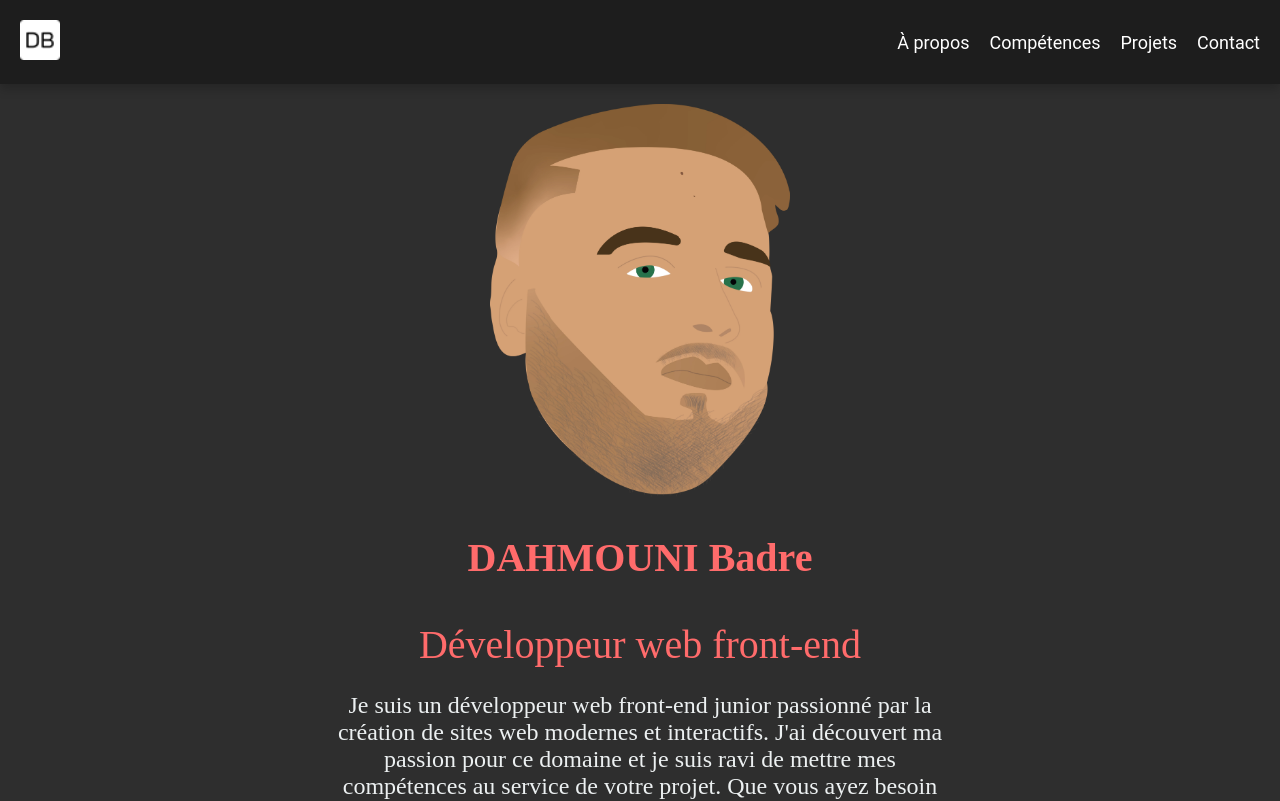
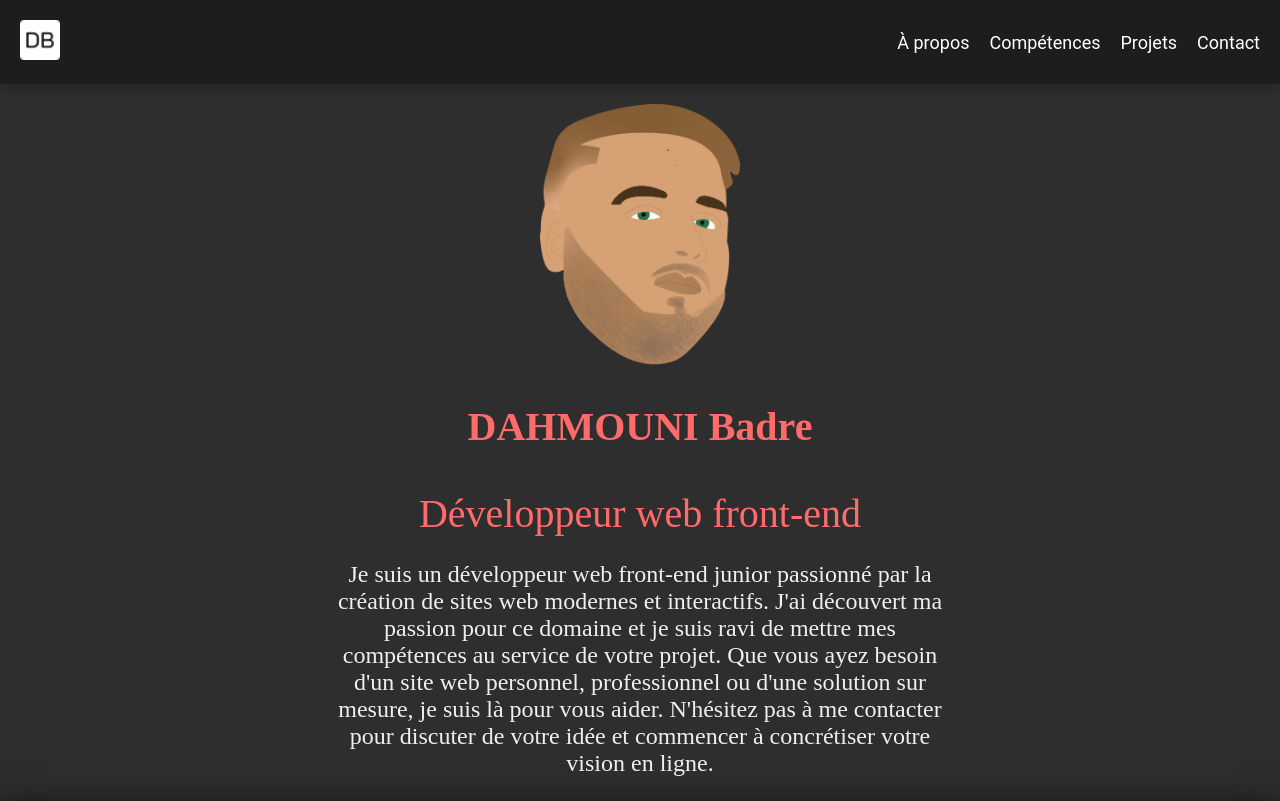
Before and after one commit to MisterBakka/bacode, a React (Create React App) app: page / in a window 1280 px wide. Shown: the top 801 px of the page. Built offline with nearby package versions, Linux system fonts and the light colour scheme.

Commit message:
taille du portrait

```diff
--- a/src/components/About/About.css
+++ b/src/components/About/About.css
@@ -31,7 +31,8 @@ p  {
 
 .portrait {
   width: 50%;
-  max-width: 300px;
+  max-width: 200px;
+  max-height: 300Px;
 }
 
 .show {
```
